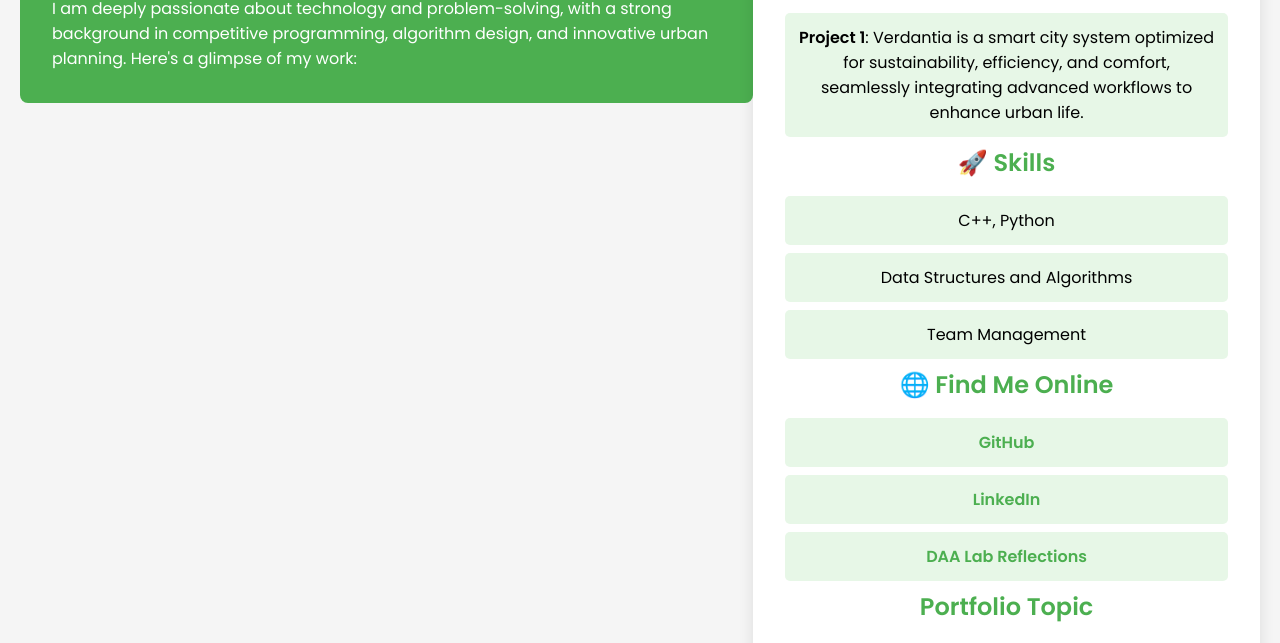
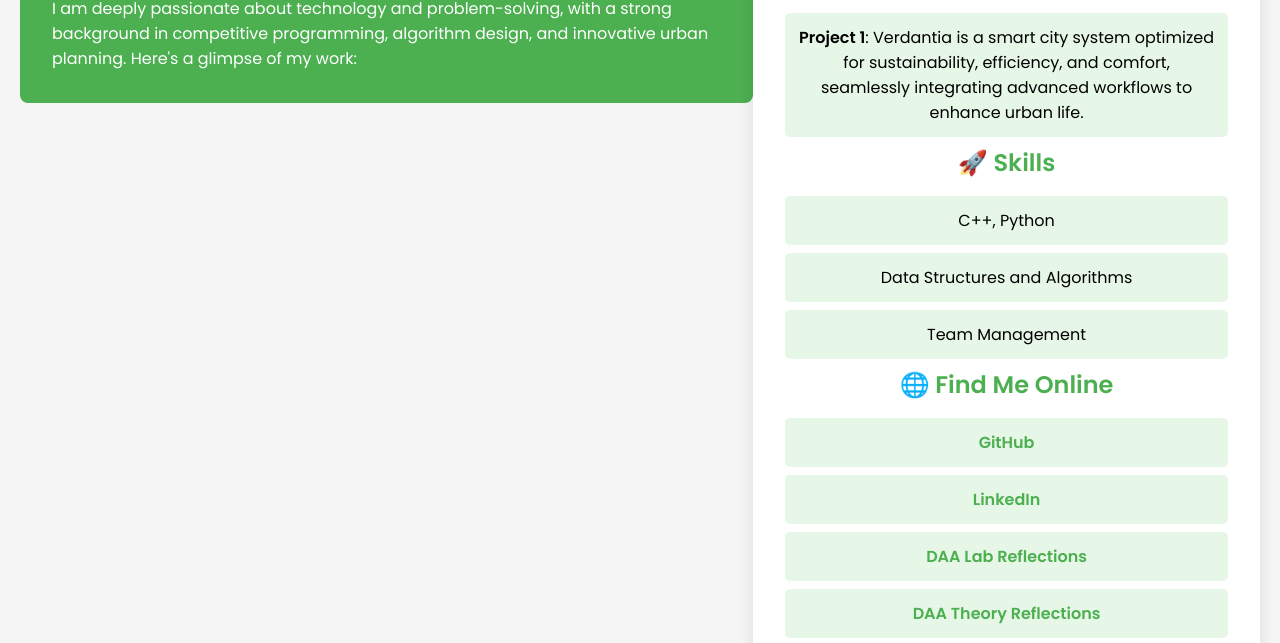
Before and after one commit to SparshSunilNaik/Portfolio.github.io, a plain HTML site: page index.html in a window 1280 px wide. Shown: the part 120-763 px from the top of the page. Drawn offline with Linux system fonts and the light colour scheme.

Commit message:
Update index.html

```diff
--- a/index.html
+++ b/index.html
@@ -31,6 +31,7 @@
             <li><a href="https://github.com/SparshSunilNaik" target="_blank">GitHub</a></li>
             <li><a href="https://www.linkedin.com/in/sparsh-naik-032362267/" target="_blank">LinkedIn</a></li>
             <li><a href="https://kletechacin-my.sharepoint.com/:w:/g/personal/01fe23bci085_kletech_ac_in/EWAFXkaBWZBMq9cEuwheQhsB7jcnVddBwp1vkI1Yvv5dBQ?e=UOOcz5" target="_blank">DAA Lab Reflections</a></li>
+            <li><a href="https://kletechacin-my.sharepoint.com/:x:/g/personal/01fe23bci085_kletech_ac_in/EYztRj8kc7pOrPAWvYDMVf0B8c1y8LiUTCS7Awt4yXQgZw?e=a2bCEZ" target="_blank">DAA Theory Reflections</a></li>
         </ul>
 
         <h2>Portfolio Topic</h2>
```
